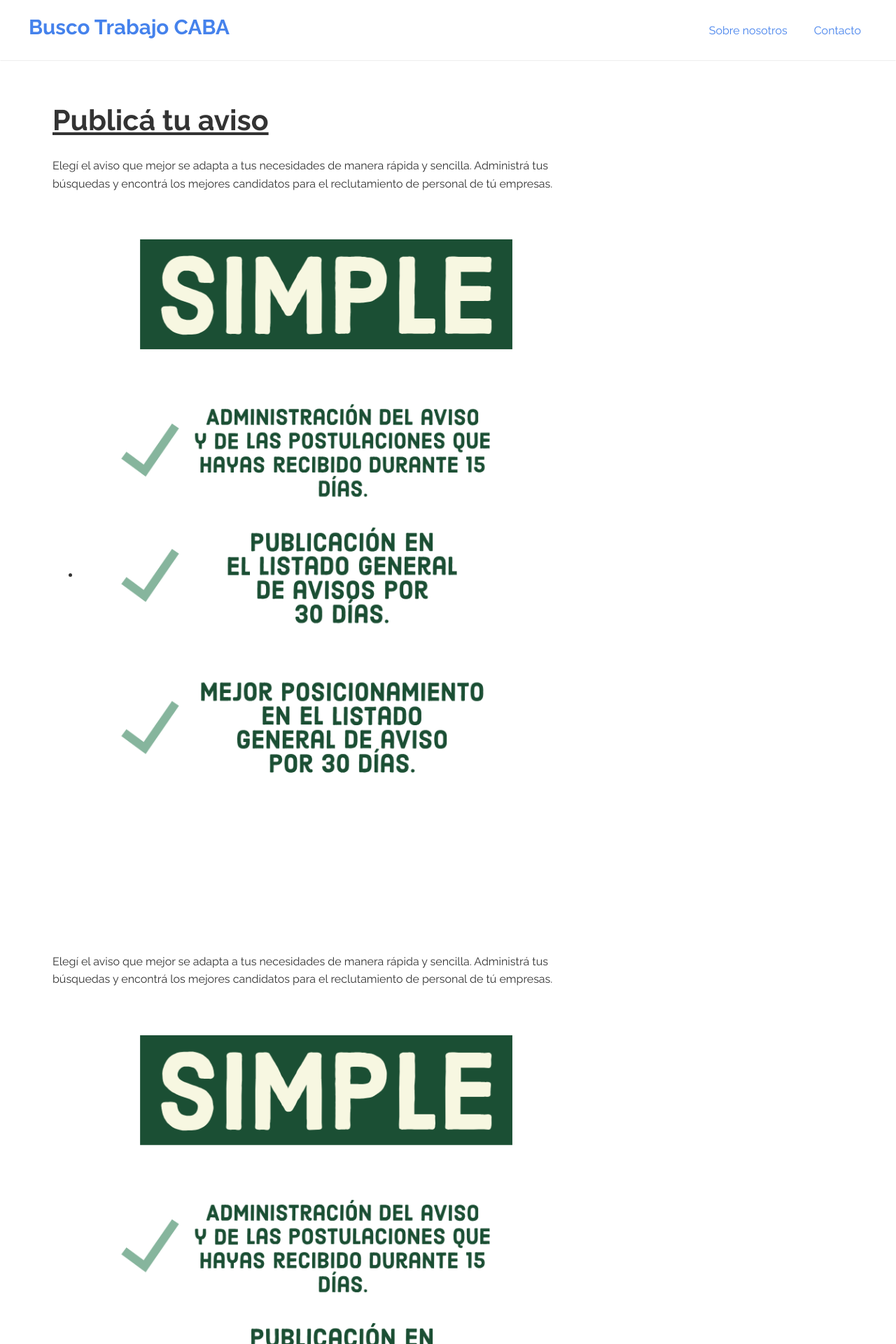
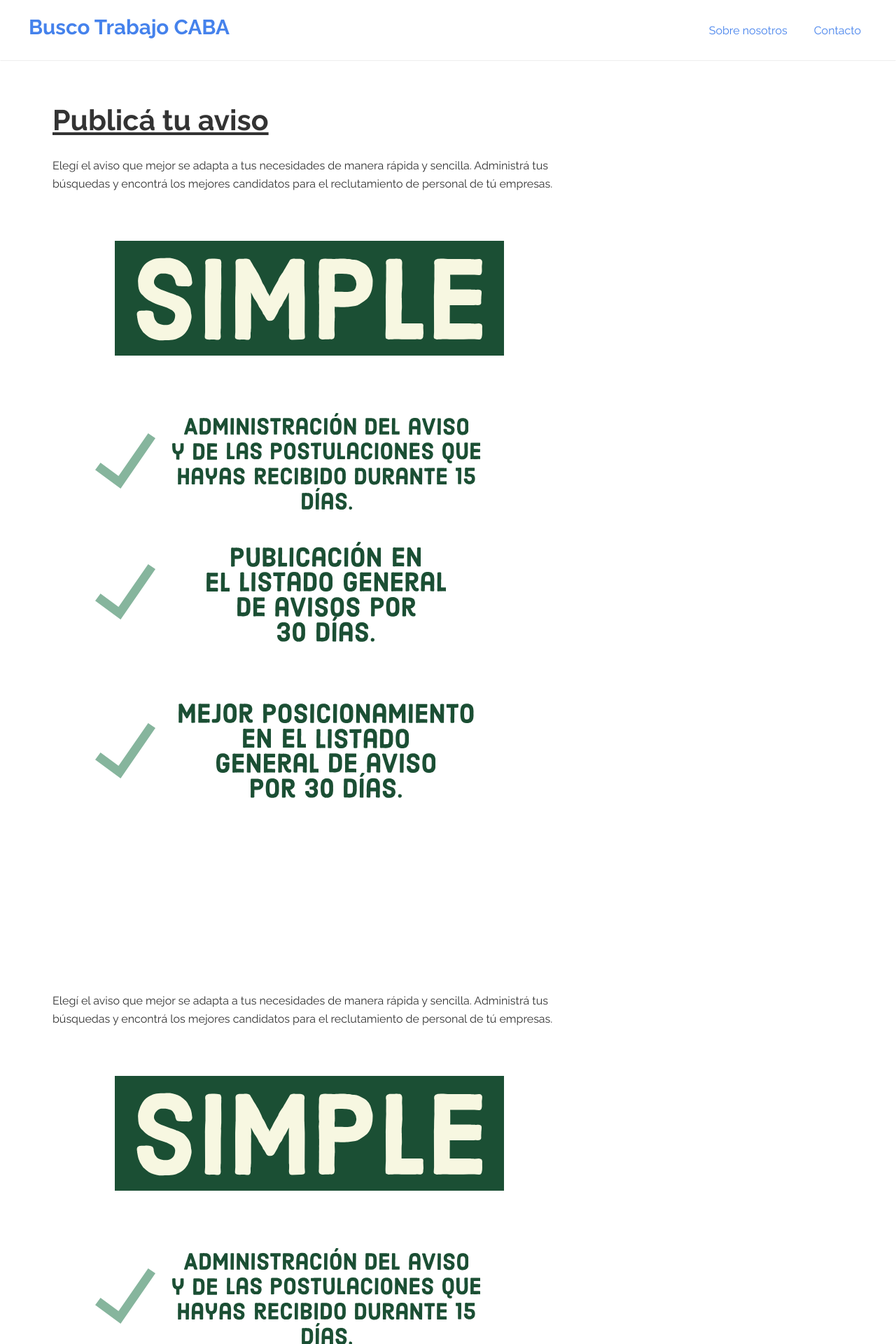
Before and after one commit to Lucas68747/buscotrabajoargentina.github.io, a Jekyll site: the page built from publicá-tu-oferta-de-empleo.md, in a window 1280 px wide. Shown: the top 1920 px of the page at 70% size. Built offline with Jekyll 4.4.1, drawn with Linux system fonts in a browser that asks for light colours.

Commit message:
Update from Forestry.io buscotrabajoargentina@hotmail.com updated publicá-tu-oferta-de-empleo.md

```diff
--- a/publicá-tu-oferta-de-empleo.md
+++ b/publicá-tu-oferta-de-empleo.md
@@ -7,4 +7,4 @@ adallow: 0
 ---
 Elegí el aviso que mejor se adapta a tus necesidades de manera rápida y sencilla. Administrá tus búsquedas y encontrá los mejores candidatos para el reclutamiento de personal de tú empresas.
 
-* ![](/images/Adobe_Post_20190730_040633.png)
+![](/images/Adobe_Post_20190730_040633.png)
```
